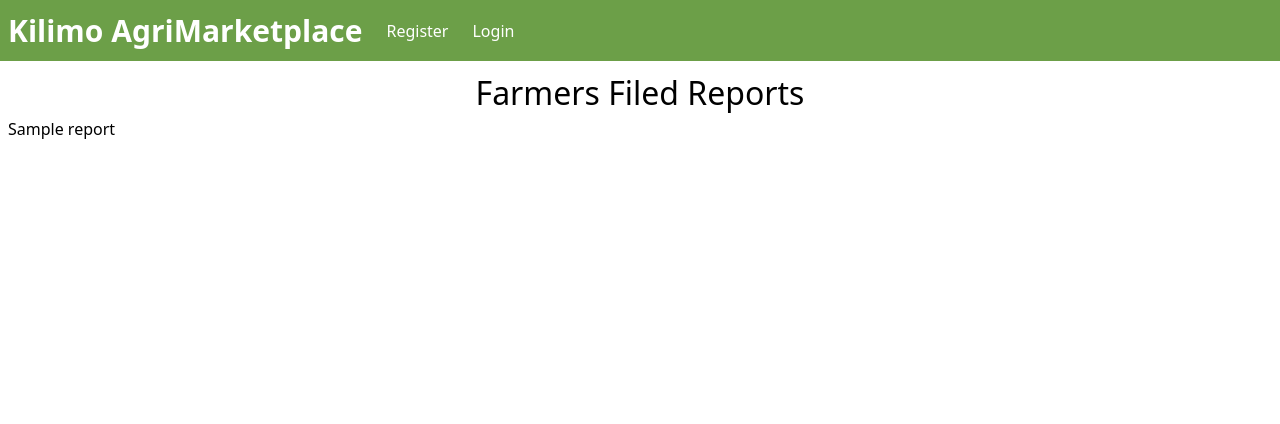
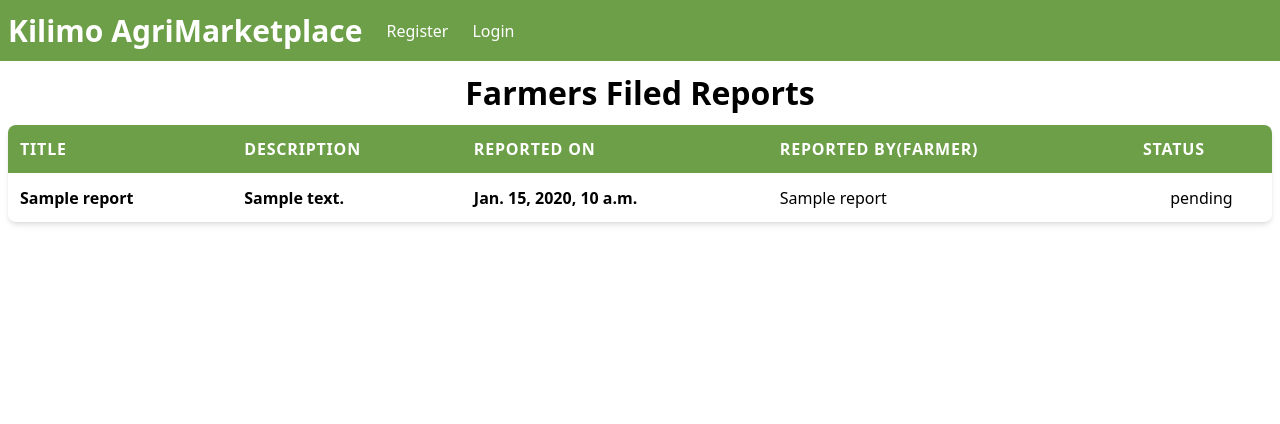
Before and after one commit to Ianmwia/agri-marketplace-django-react-backend, a Django app: template reports/templates/reports.html in a window 1280 px wide. Shown: the top 424 px of the page. Run offline with Django 5.2, Linux system fonts and the light colour scheme; the template is opened without the code that fills it: most values are stand-ins (such as "Sample title", 1, 10 or a date in 2020).

Commit message:
creating the table data layout for the field officers reports page

```diff
--- a/reports/templates/reports.html
+++ b/reports/templates/reports.html
@@ -3,16 +3,33 @@
 
 
 {% block content %}
-    <h1 class="text-[32px] text-center">Farmers Filed Reports</h1>
-    <div>
-
-        {% for report in reports %}
-            <div>
-                <p>{{report.title}}</p>
-            </div>
-            {% empty %}
-            <p>No available Reports</p>
-        {% endfor %}
-
+    <h1 class="text-[32px] text-center font-bold mb-2">Farmers Filed Reports</h1>
+    <div class="max-w=4xl mx-auto bg-white rounded-lg shadow-md overflow-hidden">
+        <table class="w-full text-left border-collapse">
+            <thead class="border-b bg-[#6c9f48] text-white">
+                <tr>
+                    <th class="p-3 font-bold uppercase tracking-wider">Title</th>
+                    <th class="p-3 font-bold uppercase tracking-wider">Description</th>
+                    <th class="p-3 font-bold uppercase tracking-wider">Reported On</th>
+                    <th class="p-3 font-bold uppercase tracking-wider">Reported By(Farmer)</th>
+                    <th class="p-3 font-bold uppercase tracking-wider">Status</th>
+                </tr>
+            </thead>
+            <tbody class="divide-y divide-gray-100">
+                {% for report in reports %}
+                    <tr class="hover:bg-gray-50">
+                        <td class="p-3 font-bold text-black">{{ report.title }}</td>
+                        <td class="p-3 font-bold text-black">{{ report.description }}</td>
+                        <td class="p-3 font-bold text-black">{{ report.created_at }}</td>
+                        <td class="p-3 font-medium text-black">{{ report.farmer_name|capfirst }}</td>
+                        <td class="p-3 text-center">{{ report.status }}</td>
+                    </tr>
+                {% empty %}
+                <tr>
+                    <td colspan="5" class="p-8 text-center text-gray-500">No Reports Found</td>
+                </tr>
+                {% endfor %}
+            </tbody>
+        </table>
     </div>
 {% endblock content %}
```
